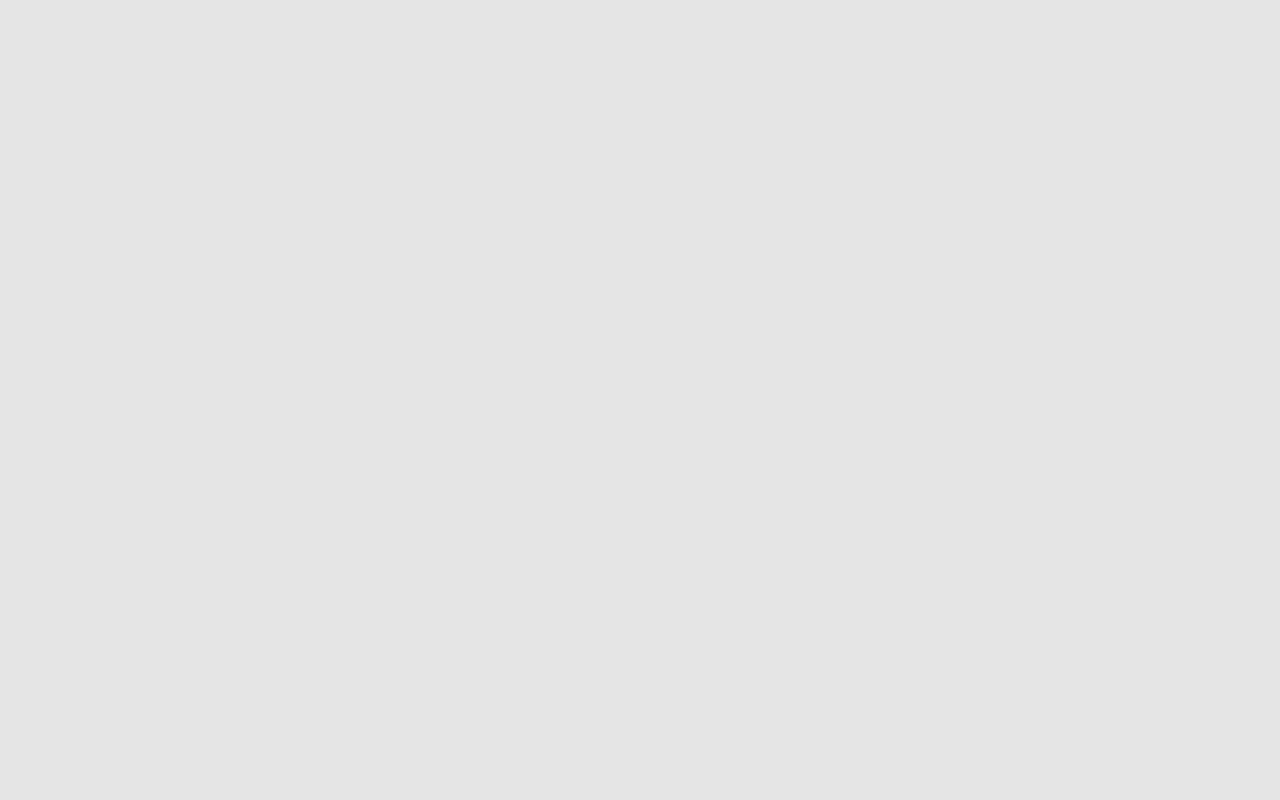
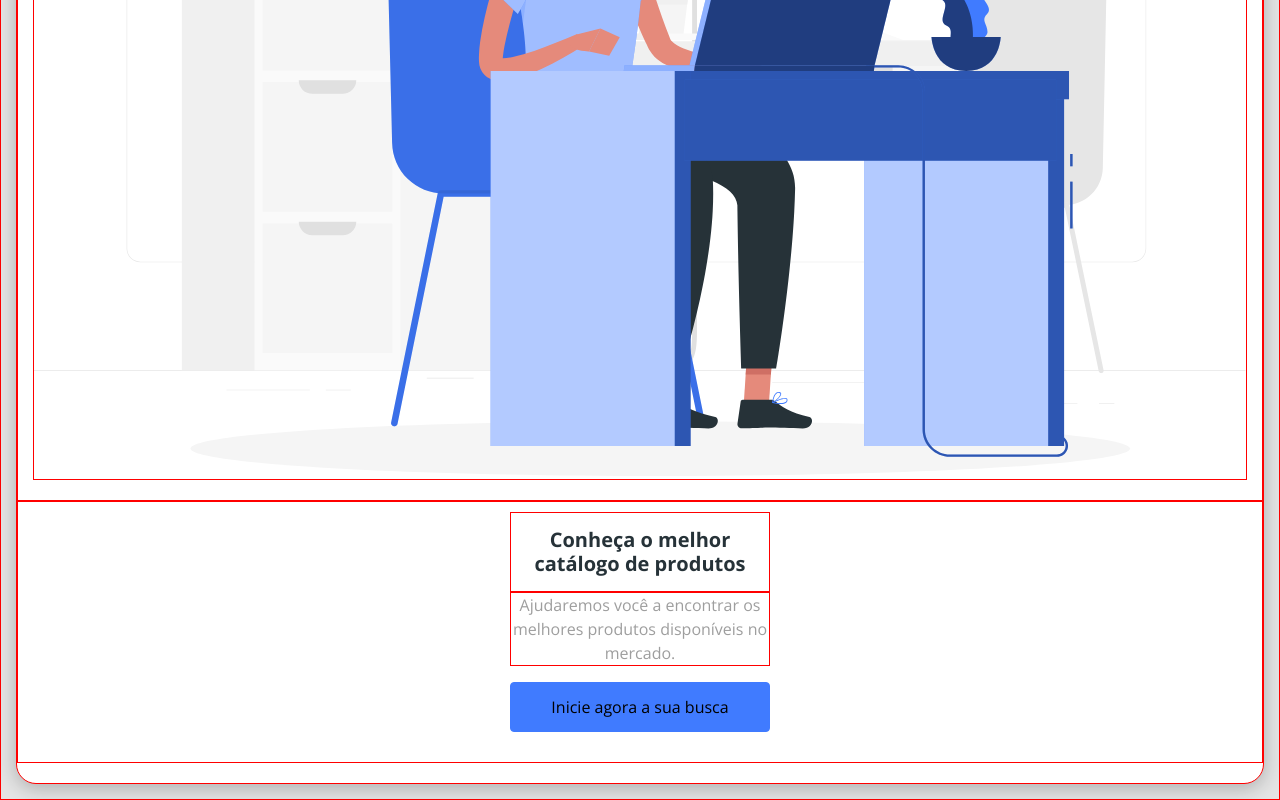
Before and after one commit to emelinepg/dscatalog, a React (Create React App) app in the folder frontend/: page / in a window 1280 px wide. Shown: the part 552-1352 px from the top of the page. Before the commit the page ends 800 px from the top, so only its background shows below. Built offline with nearby package versions, Linux system fonts and the light colour scheme.

Commit message:
Homepage design

```diff
--- a/frontend/src/App.tsx
+++ b/frontend/src/App.tsx
@@ -1,11 +1,11 @@
 import './assets/styles/custom.scss';
 import './App.css';
-import Navbar from 'components/Navbar';
+import Home from 'pages/Home';
 
 function App() {
   return (
     <>
-      <Navbar />
+      <Home />
     </>
   );
 }
--- /dev/null
+++ b/frontend/src/components/ButtonIcon/index.tsx
@@ -0,0 +1,11 @@
+import './styles.css';
+
+const ButtonIcon = () => {
+
+    return (
+        <button className="btn btn-primary btn-icon">Inicie agora a sua busca</button>
+    )
+
+}
+
+export default ButtonIcon;
--- /dev/null
+++ b/frontend/src/components/ButtonIcon/styles.css
@@ -0,0 +1,4 @@
+.btn-icon {
+    width: 260px;
+    height: 50px;
+}
--- /dev/null
+++ b/frontend/src/pages/Home/index.tsx
@@ -0,0 +1,29 @@
+import Navbar from 'components/Navbar';
+import ButtonIcon from 'components/ButtonIcon';
+import './styles.css';
+import { ReactComponent as MainImage } from 'assets/images/main-image.svg';
+
+const Home = () => {
+  return (
+    <>
+      <Navbar />
+      <div className="home-container">
+        <div className="home-card">
+          <div className="home-content-container" /* texto1, texto2, botao */>
+            <h1>Conheça o melhor catálogo de produtos</h1>
+            <p>
+              Ajudaremos você a encontrar os melhores produtos disponíveis no
+              mercado.
+            </p>
+            <ButtonIcon />
+          </div>
+          <div className="home-image-container" /* imagem */>
+            <MainImage />
+          </div>
+        </div>
+      </div>
+    </>
+  );
+};
+
+export default Home;
--- /dev/null
+++ b/frontend/src/pages/Home/styles.css
@@ -0,0 +1,51 @@
+.home-container {
+    padding: 15px;
+    text-align: center;
+    border: 1px solid red;
+}
+
+
+.home-card {
+    padding: 20px 0;
+    border: 1px solid red;
+    border-radius: 20px;
+    box-shadow: 0px 4px 20px rgba(0, 0, 0, 0.25);
+    background-color: white;
+    display: flex;
+    flex-direction: column-reverse;
+}
+
+.home-content-container {
+    display: flex;
+    flex-direction: column;
+    align-items: center;
+    border: 1px solid red;
+    padding: 10px 10px 30px 10px;
+}
+
+.home-content-container h1 {
+    width: 260px;
+    font-size: 20px;
+    border: 1px solid red;
+    padding: 15px 0;
+
+}
+
+.home-content-container p {
+    width: 260px;
+    font-size: 16px;
+    font-weight: 400;
+    color: #9E9E9E;
+    border: 1px solid red;
+}
+
+.home-image-container {
+    padding: 20px 15px;
+    border: 1px solid red;
+}
+
+.home-image-container svg {
+    width: 100%;
+    height: auto;
+    border: 1px solid red;
+}
```
Also changed, not shown: frontend/src/assets/images/main-image.svg (added), frontend/src/assets/images/portfolio1.png (added), frontend/src/assets/styles/custom.scss (line endings or trailing spaces).
